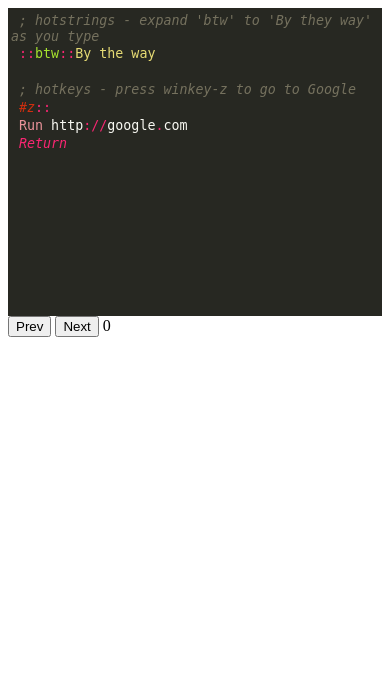
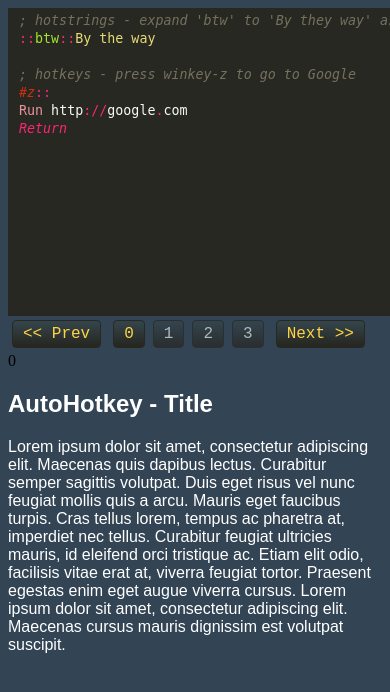
Before and after one commit to Ragnar-F/homepage, a PHP site: page /codeexamples.html in a window 390 px wide; the page is wider, and only the part inside the window is pictured. Shown: the top 692 px of that part. Run offline with PHP 8.4, Linux system fonts and the light colour scheme.

Commit message:
codeexamples.html: update style, code, responsive

```diff
--- a/assets/monokai.css
+++ b/assets/monokai.css
@@ -1,4 +1,20 @@
-codedisplay {
+.desc, codecarousel {
+	display: inline-table;
+	width: 500px;
+	max-width: 48%;
+}
+.desc {
+	font-family: arial, sans-serif;
+	color: white;
+}
+@media screen and (max-device-width: 1000px) {
+	.desc, codecarousel {
+		display: block;
+		max-width: 98%;
+		width: 98%;
+	}
+}
+codescreen {
 	display: block;
 	overflow: hidden;
 	background-color: #272822;
@@ -15,6 +31,35 @@ codebox {
 	background-color: #272822;
 	transition: opacity 0.3s;
 }
+#tracker {
+	display: inline-block;
+}
+.code_btn,
+#tracker a {
+	font-family: "Courier New", Courier, monospace;
+	font-size: 12pt;
+	color: #e6e8ea;
+	background: #334349;
+	background-image: linear-gradient(#334349 10%,#272822 90%);
+	border: 1px solid #272822;
+	opacity: 0.7;
+
+	border-radius: 4px;
+	padding: 4px 10px;
+	margin: 4px;
+	font-size: 16px;
+	display: inline-block;
+}
+.code_btn,
+#tracker a.xactive {
+	color: #ffd343;
+	background-color: #244e71;
+	opacity: 1;
+}
+#tracker a:hover {
+	opacity: 1;
+}
+
 codebox span,
 codebox .S0 {
 	font-family: 'DejaVu Sans Mono', "Courier New", Courier, monospace;
--- a/codeexamples.html
+++ b/codeexamples.html
@@ -4,10 +4,12 @@
 		<title></title>
 		<meta name="Generator" content="SciTE - www.Scintilla.org" />
 		<meta http-equiv="Content-Type" content="text/html; charset=utf-8" />
+		<meta name="viewport" content="width=device-width, initial-scale=1">
 		<link href="assets/monokai.css" rel="stylesheet" type="text/css" />
 	</head>
-	<body>
-		<codedisplay style="height:300px;">
+	<body style="background-color: #334455;">
+		<codecarousel>
+		<codescreen style="height:300px;width:480px;">
 			<!-- for empty line, add:  &nbsp; <span class="S0"></span>   or   &nbsp; <br />   -->
 			<codebox>
 			&nbsp; <span class="S1">; hotstrings - expand 'btw' to 'By they way' as you type</span><br />
@@ -24,7 +26,7 @@
 			&nbsp; <span class="S5">^+</span><span class="S8">k</span><span class="S4">::</span><span class="S0"> </span><span class="S1">; ctrl-shift-k</span><br />
 			&nbsp; <span class="S0">ClipSave</span><span class="S4">:=</span><span class="S16">ClipboardAll</span><span class="S0"> </span><span class="S1">; store current clipboard</span><br />
 			&nbsp; <span class="S12">Send</span><span class="S0"> </span><span class="S5">^</span><span class="S0">c </span><span class="S1">; copy selected text</span><br />
-		&nbsp; <span class="S16">clipboard</span><span class="S4">:=</span><span class="S6">"&lt;i&gt;"</span><span class="S0"> </span><span class="S16">clipboard</span><span class="S0"> </span><span class="S6">"&lt;/i&gt;"</span><span class="S0"> </span><span class="S1">; wrap the selected text in html-tags</span><br />
+			&nbsp; <span class="S16">clipboard</span><span class="S4">:=</span><span class="S6">"&lt;i&gt;"</span><span class="S0"> </span><span class="S16">clipboard</span><span class="S0"> </span><span class="S6">"&lt;/i&gt;"</span><span class="S0"> </span><span class="S1">; wrap it in html-tags</span><br />
 			&nbsp; <span class="S12">Send</span><span class="S0"> </span><span class="S5">^</span><span class="S0">v </span><span class="S1">; paste</span><br />
 			&nbsp; <span class="S16">Clipboard</span><span class="S4">:=</span><span class="S0">ClipSave </span><span class="S1">; restore old clipboard content</span><br />
 			&nbsp; <span class="S0">ClipSave</span><span class="S4">:=</span><span class="S6">""</span><span class="S0"> </span><span class="S1">; clear variable</span><br />
@@ -58,23 +60,37 @@
 			&nbsp; <span class="S11">for</span><span class="S0"> index</span><span class="S4">,</span><span class="S0"> element </span><span class="S17">in</span><span class="S0"> ColorArray &nbsp;&nbsp;</span><span class="S1">; Read from the array</span><br />
 			&nbsp; <span class="S0">&nbsp; &nbsp; </span><span class="S12">MsgBox</span><span class="S0"> % </span><span class="S6">"Color "</span><span class="S0"> index </span><span class="S6">" = "</span><span class="S0"> element</span>
 			</codebox>
-		</codedisplay>
-		<button onclick="prev()">Prev</button>
-		<button onclick="next()">Next</button>
+		</codescreen>
+		<button class="code_btn" onclick="prev()">&lt;&lt; Prev</button>
+		<div id="tracker"></div>
+		<button class="code_btn" onclick="next()">Next &gt;&gt;</button>
 		<span id="counter">0</span>
+		</codecarousel>
+		<div class="desc">
+			<h2>AutoHotkey - Title</h2>
+			<p>Lorem ipsum dolor sit amet, consectetur adipiscing elit. Maecenas quis dapibus lectus. Curabitur semper sagittis volutpat. Duis eget risus vel nunc feugiat mollis quis a arcu. Mauris eget faucibus turpis. Cras tellus lorem, tempus ac pharetra at, imperdiet nec tellus. Curabitur feugiat ultricies mauris, id eleifend orci tristique ac. Etiam elit odio, facilisis vitae erat at, viverra feugiat tortor. Praesent egestas enim eget augue viverra cursus. Lorem ipsum dolor sit amet, consectetur adipiscing elit. Maecenas cursus mauris dignissim est volutpat suscipit.</p>
+		</div>
 		<script>
 			code_carousel();
 			function code_carousel() {
-				this.next = function(){ current += 1; if (current > max || current < 0) { current = 0; } set(); }
-				this.prev = function(){ current -= 1; if (current > max || current < 0) { current = max; } set(); }
-				this.set = function() {
+				this.next = function(){ z = current + 1; if (z > max || z < 0) { z=0 } set(z); }
+				this.prev = function(){ z = current - 1; if (z > max || z < 0) { z=max; } set(z); }
+				this.set = function(x=0) {
+					e = document.getElementById('tracker').getElementsByTagName('a');
+					e[current].setAttribute("class","");
+					current = x;
+					e[current].setAttribute("class","xactive");
+
 					elems = document.getElementsByTagName('codebox');
 					for(i=0;i<elems.length;i++) { elems[i].style.opacity = 0; }
 					elems[current].style.opacity = 1;
 					document.getElementById('counter').innerHTML = current;
 				}
 				current = 0;
-				max = document.getElementsByTagName('codedisplay')[0].getElementsByTagName('codebox').length - 1;
+				max = document.getElementsByTagName('codebox').length - 1;
+				for(i=0;i<max+1;i++){
+					document.getElementById('tracker').innerHTML += '<a onclick="set('+i+')">'+i+'</a>'
+				}
 				this.set();
 				setInterval(this.next,10000);
 			}
```
Lines whose indentation alone changed are shown as unchanged.
